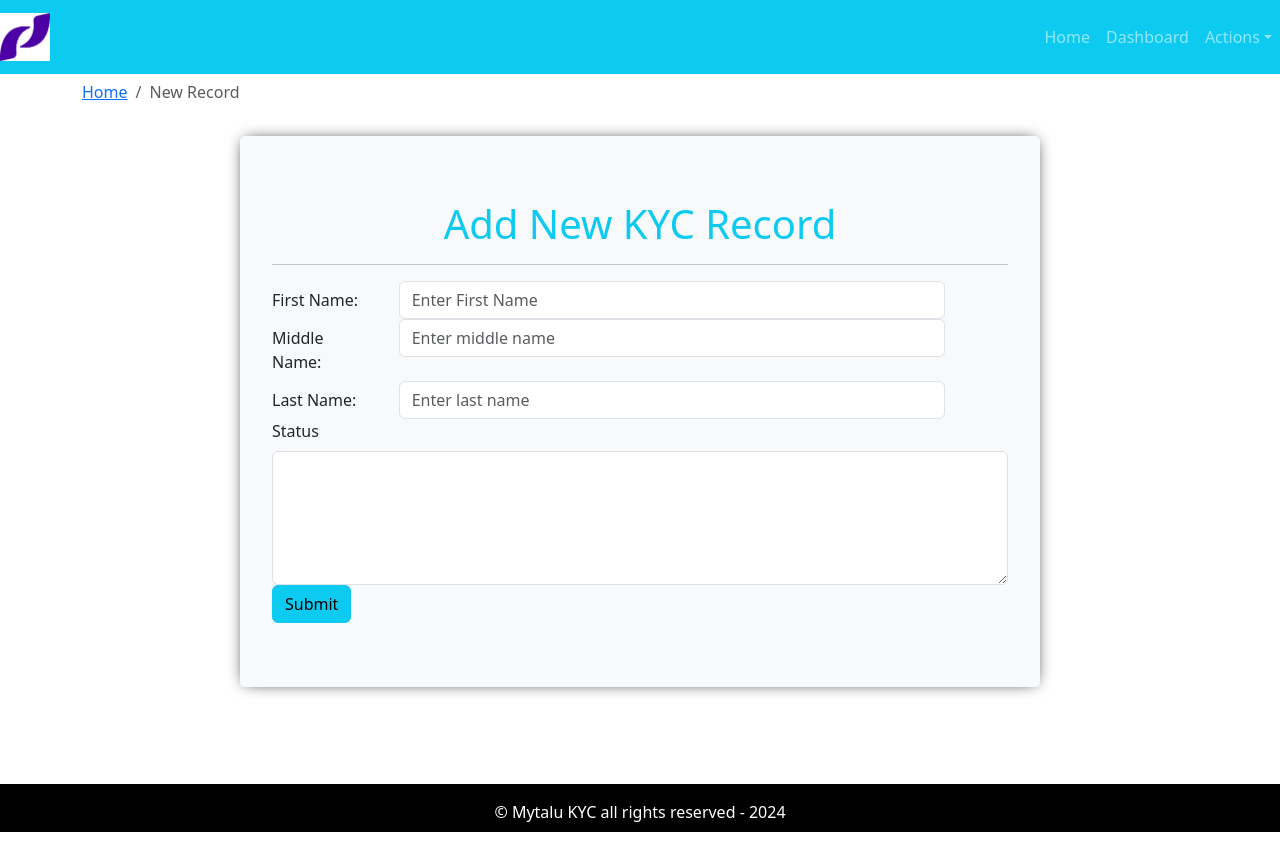
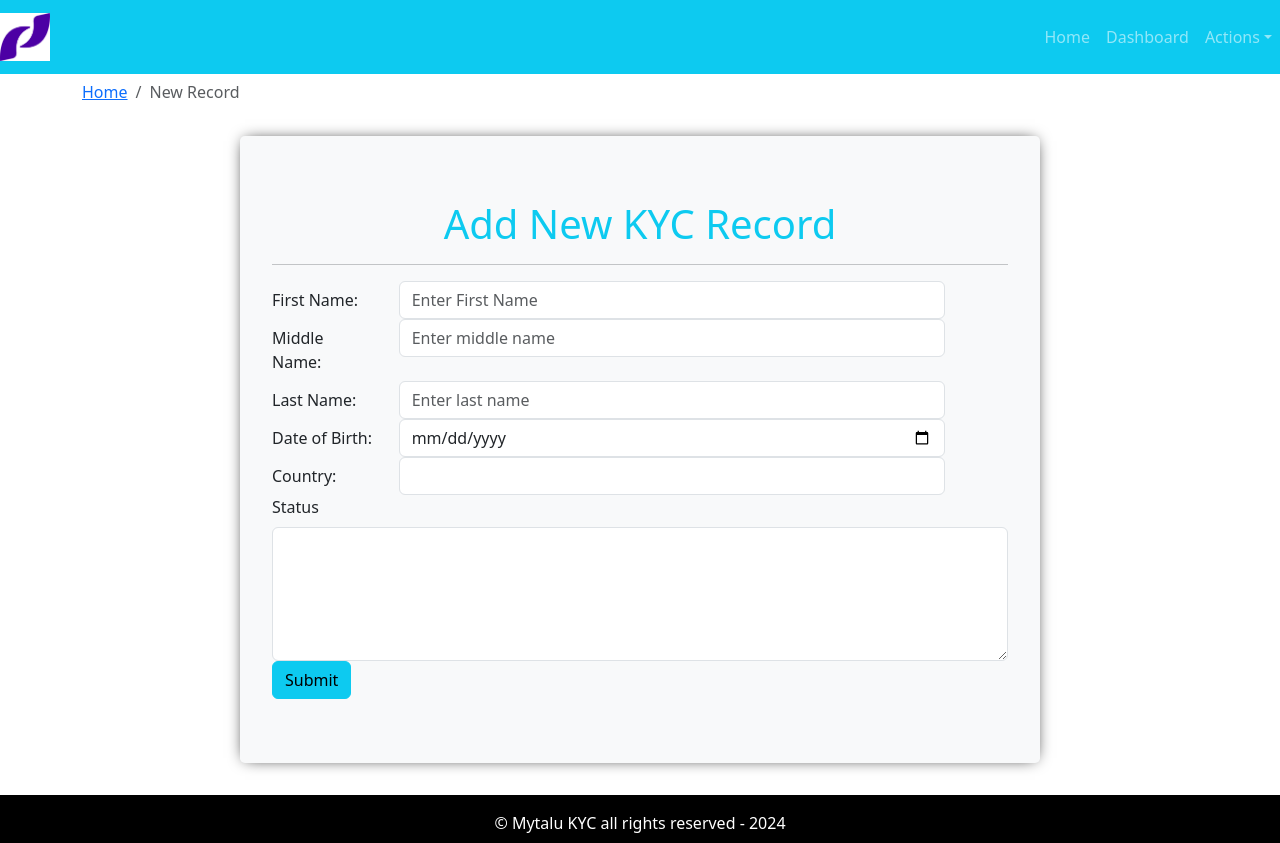
Before and after one commit to Kabjmk/kya_aml_check, a React (Create React App) app: page / in a window 1280 px wide. Built offline with nearby package versions, Linux system fonts and the light colour scheme.

Commit message:
date of birth and country added

```diff
--- a/src/components/add-record-form/AddRecordForm.comp.js
+++ b/src/components/add-record-form/AddRecordForm.comp.js
@@ -17,6 +17,8 @@ export const AddRecordForm = ({handleOnSubmit, handleOnChange, frmDt }) => {
                             type="text"
                             name="first_name"
                             value={frmDt.first_name}
+                            minLength={3}
+                            maxLength={30}
                             onChange={handleOnChange}
                             placeholder="Enter First Name"
                             required
@@ -29,6 +31,8 @@ export const AddRecordForm = ({handleOnSubmit, handleOnChange, frmDt }) => {
                         type="text"
                         name="middle_name"
                         value={frmDt.middle_name}
+                        minLength={3}
+                        maxLength={30}
                         onChange={handleOnChange}
                         placeholder="Enter middle name"
                         required
@@ -41,7 +45,32 @@ export const AddRecordForm = ({handleOnSubmit, handleOnChange, frmDt }) => {
                         name="last_name"
                         value={frmDt.last_name}
                         onChange={handleOnChange}
+                        minLength={3}
+                        maxLength={30}
                         placeholder="Enter last name"
+                        required
+                        /></Col>
+                    </Form.Group>                    <Form.Group as={Row}>
+                        <Form.Label column sm={2}>Date of Birth:</Form.Label>
+                        <Col sm={9}><Form.Control
+                        type="date"
+                        name="dateOfBirth"
+                        value={frmDt.dateOfBirth}
+                        onChange={handleOnChange}
+                        minLength={3}
+                        maxLength={20}
+                        required
+                        /></Col>
+                    </Form.Group>
+                    <Form.Group as={Row}>
+                        <Form.Label column sm={2}>Country:</Form.Label>
+                        <Col sm={9}><Form.Control
+                        type="text"
+                        name="country"
+                        value={frmDt.country}
+                        onChange={handleOnChange}
+                        minLength={3}
+                        maxLength={200}
                         required
                         /></Col>
                     </Form.Group>
@@ -52,6 +81,8 @@ export const AddRecordForm = ({handleOnSubmit, handleOnChange, frmDt }) => {
                         name="details"
                         rows={5}
                         value={frmDt.details}
+                        minLength={3}
+                        maxLength={100}
                         onChange={handleOnChange}
                         required
                         />
--- a/src/pages/new-record/AddRecord.page.js
+++ b/src/pages/new-record/AddRecord.page.js
@@ -8,6 +8,8 @@ const initialFrmDt = {
     middle_name: "",
     last_name: "",
     details:"",
+    dateOfBirth:"",
+    country:"",
 };
 
 export const AddRecord = () => {
```
